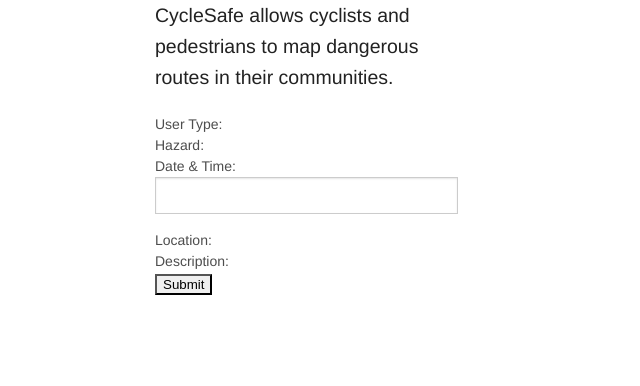
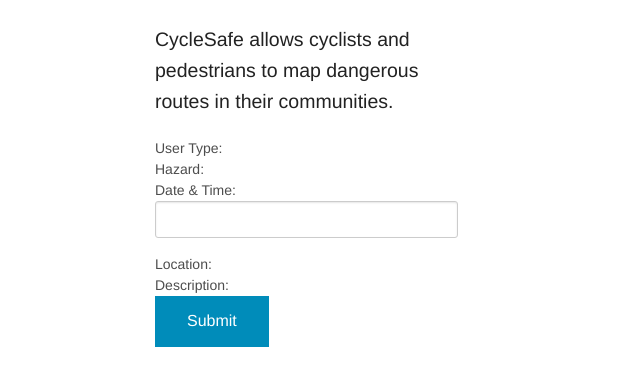
Before and after one commit to CycleSafe/CycleSafe_deploy, a Django app: template app/templates/map.html in a window 1280 px wide. Shown: the part 45-431 px from the top of the page, without its empty margins (0-640 px from the left). Run offline with Django 3.2, Linux system fonts and the light colour scheme; the template is opened without the code that fills it, so the values that code supplies are empty; some libraries are stand-ins or nearby versions.

Commit message:
cleans up index and adds form styles

```diff
--- a/app/forms.py
+++ b/app/forms.py
@@ -11,4 +11,4 @@ class HazardForm(ModelForm):
         # def __init__(self, *args, **kwargs):
         #   super(HazardForm, self).__init__(*args, **kwargs)
         #   self.fields = TextInput(attrs={
-        #       'class': 'form-control'})
+        #       'type': 'text'})
--- a/app/static/css/app.css
+++ b/app/static/css/app.css
@@ -1,4 +1,18 @@
 
+.top-bar {
+  margin-bottom: 24px;
+}
+
+input[type="text"],
+textarea,
+select {
+  border-radius: 3px;
+}
+select {
+  background-color: #fff;
+  cursor: pointer;
+  box-shadow: 0 -1px 2px rgba(0,0,0,.1) inset;
+}
 
 /*! jQuery UI - v1.11.0 - 2014-08-10
 ----------------------------------*/
--- a/app/templates/index.html
+++ b/app/templates/index.html
@@ -56,7 +56,7 @@
             <input type="text" id="datepicker">
             <label>Location:</label> {{ form.lat }}
             <label>Description:</label> {{ form.description }}
-            <input type="submit" class="submit" value="Submit" class="primary button">
+            <input type="submit" value="Submit" class="submit primary button">
   				</form>
         </div>
 			</div>
```
